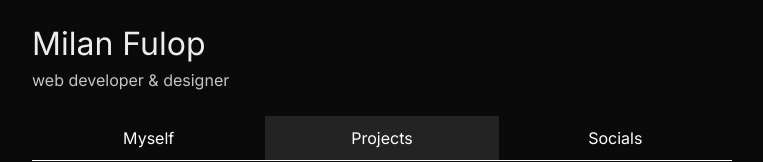
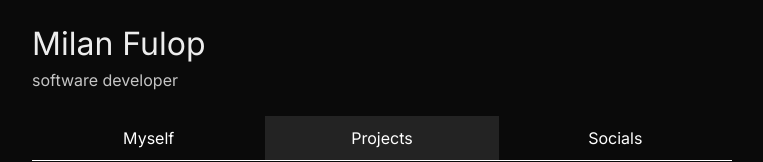
Before and after one commit to milanfulop/milanfulop.com, a Next.js app: page / in a window 1280 px wide. Shown: the top 162 px of the page, without its empty margins (258-1021 px from the left). Built offline with nearby package versions, Linux system fonts and the light colour scheme.

Commit message:
update: skill label

```diff
--- a/src/components/Header.tsx
+++ b/src/components/Header.tsx
@@ -49,7 +49,7 @@ export default function Header() {
     return (
         <div className={styles.container}>
             <h1 className="title">Milan Fulop</h1>
-            <p className="description">web developer & designer</p>
+            <p className="description">software developer</p>
             <br />
             <nav className={styles.buttonContainer}>
                 <button
```
